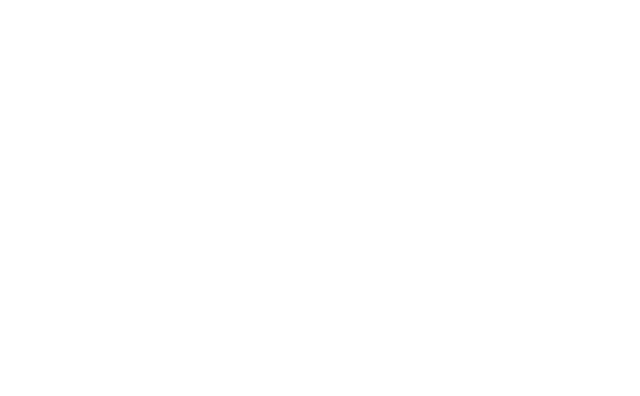
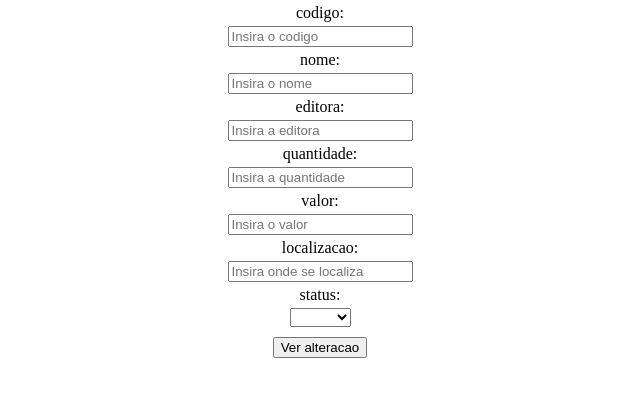
Before and after one commit to kasilianaoliveira/Des.web-2021.1, a plain HTML site: page Desenvolvimento Web/Atividade 03/html/atualizacao.html in a window 1280 px wide. Shown: the whole page, without its empty margins (320-960 px from the left). Drawn offline with Linux system fonts and the light colour scheme; files that its build step writes are made by us from their sources; files whose address does not match are found by name.

Commit message:
add content in files

```diff
--- a/Desenvolvimento Web/Atividade 03/css/atualizacao.css
+++ b/Desenvolvimento Web/Atividade 03/css/atualizacao.css
@@ -1 +1,16 @@
 @import url(reset.css);
+
+form{
+    display: flex;
+    flex-flow: column wrap;
+    justify-content: center;
+    align-items: center;
+}
+
+form label{
+    margin: 5px 0;
+}
+
+form input[type="submit"]{
+    margin: 10px 0;
+}
--- a/Desenvolvimento Web/Atividade 03/html/atualizacao.html
+++ b/Desenvolvimento Web/Atividade 03/html/atualizacao.html
@@ -1,15 +1,44 @@
 <!DOCTYPE html>
 <html lang="en">
+
 <head>
     <meta charset="UTF-8">
     <meta http-equiv="X-UA-Compatible" content="IE=edge">
     <meta name="viewport" content="width=device-width, initial-scale=1.0">
-    <link rel="stylesheet" href="atualizacao.css">
+    <link rel="stylesheet" href="../css/atualizacao.css">
     <title>Document</title>
 </head>
+
 <body>
     <div class="main">
+        <form action="cadastro.html" method="get">
+            <label for="codigo">codigo: </label>
+            <input type="text" name="codigo" id="codigo" placeholder="Insira o codigo">
 
+            <label for="nome">nome: </label>
+            <input type="text" name="nome" id="nome" placeholder="Insira o nome">
+
+            <label for="editora">editora: </label>
+            <input type="text" name="editora" id="editora" placeholder="Insira a editora">
+
+            <label for="qntd">quantidade: </label>
+            <input type="number" name="qntd" id="qntd" placeholder="Insira a quantidade">
+
+            <label for="valor">valor: </label>
+            <input type="number" name="valor" id="valor" step="0.01" placeholder="Insira o valor">
+
+            <label for="localizacao">localizacao: </label>
+            <input type="text" name="localizacao" id="localizacao" placeholder="Insira onde se localiza">
+
+            <label for="status">status: </label>
+            <select name="status" id="status">
+                <option value="" selected> </option>
+                <option value="Usado">Usado</option>
+                <option value="Novo">Novo</option>
+            </select>
+            <input type="submit" value="Ver alteracao">
+        </form>
     </div>
 </body>
+
 </html>
```
